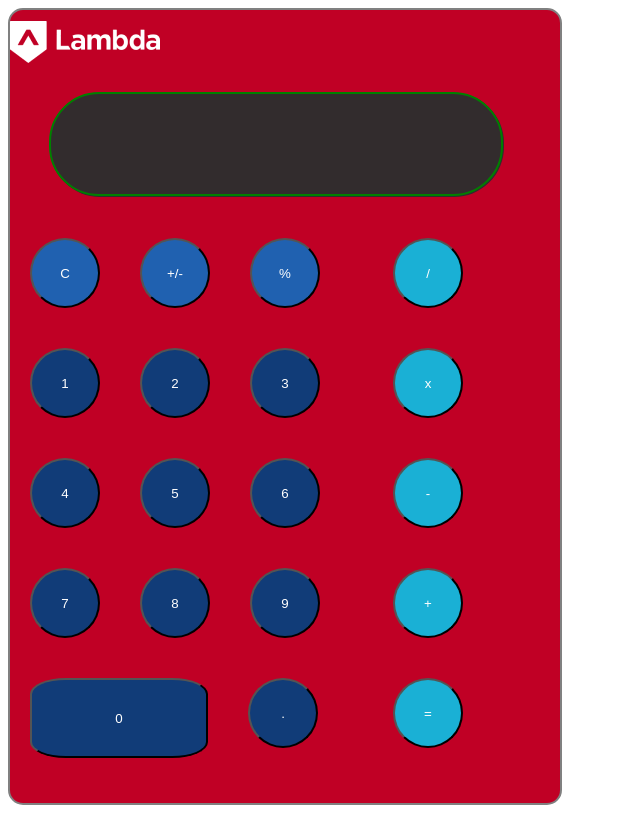
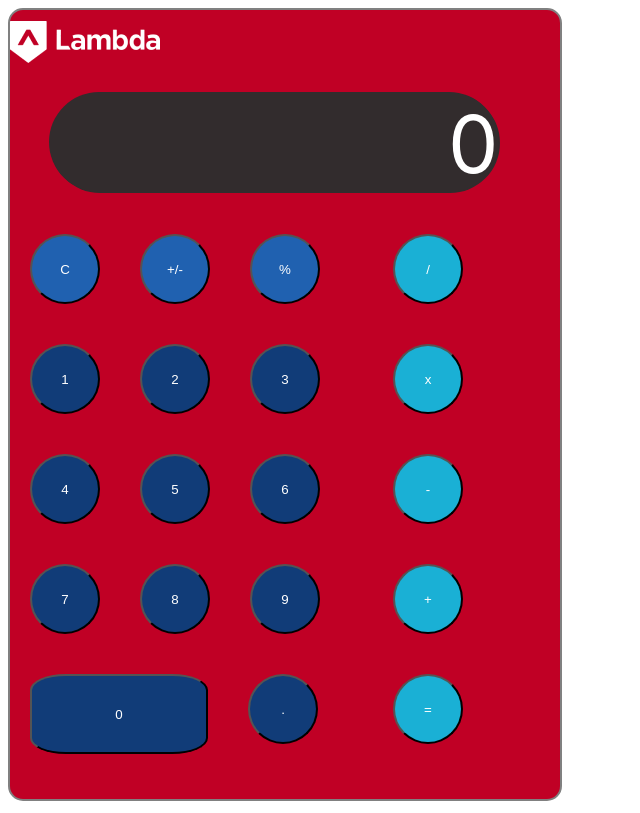
Before and after one commit to bloominstituteoftechnology/lambda-calculator, a React (Create React App) app: page / in a window 1280 px wide. Shown: the whole page, without its empty margins (0-640 px from the left). Built offline with nearby package versions, Linux system fonts and the light colour scheme.

Commit message:
mvp done

```diff
--- a/src/App.css
+++ b/src/App.css
@@ -21,7 +21,6 @@
     align-items: flex-end;
     /* padding-right: 8%; */
     font-size: 5.0rem;
-    border:2px solid green;
     margin-left: 7%;
     margin-bottom: 4%;
   }
--- a/src/App.js
+++ b/src/App.js
@@ -1,4 +1,4 @@
-import React from "react";
+import React, {useState} from "react";
 import Specials from "./components/ButtonComponents/SpecialButtons/Specials";
 import Numbers from "./components/ButtonComponents/NumberButtons/Numbers";
 import Operators from "./components/ButtonComponents/OperatorButtons/Operators";
@@ -16,18 +16,18 @@ function App() {
   // Your functions should accept a parameter of the the item data being displayed to the DOM (ie - should recieve 5 if the user clicks on
   // the "5" button, or the operator if they click one of those buttons) and then call your setter function to update state.
   // Don't forget to pass the functions (and any additional data needed) to the components as props
-
+  const [display, setDisplay] = useState("0")
   return (
     <div className="container">
       <Logo />
       <div className="App">
         {/* STEP 4 - Render your components here and be sure to properly import/export all files */}
-        <Display />
+        <Display display={display}/>
         <div className="SpecialsAndNumbers">
           <Specials/>
-          <Numbers/>
+          <Numbers setDisplay={setDisplay} display={display}/>
         </div>
-        <Operators/>
+        <Operators setDisplay={setDisplay} display={display}/>
       </div>
     </div>
   );
--- a/src/components/ButtonComponents/NumberButtons/NumberButton.js
+++ b/src/components/ButtonComponents/NumberButtons/NumberButton.js
@@ -1,10 +1,14 @@
-import React from "react";
+import React, {useState} from "react";
+
 
 const NumberButton = (props) => {
   console.log(props.number)
+
   return (
 
-    <button className = "numberButton">
+    <button className = "numberButton" onClick = {()=>
+      props.setDisplay(props.display + props.number)
+    }>
       {
       /* Display a button element rendering the data being passed down from the parent container on props */
       props.number
--- a/src/components/ButtonComponents/NumberButtons/Numbers.js
+++ b/src/components/ButtonComponents/NumberButtons/Numbers.js
@@ -8,9 +8,10 @@ import { numbers } from '../../../data'
 */
 //Import your array data to from the provided data file
 
-const Numbers = () => {
+const Numbers = (props) => {
   // STEP 2 - add the imported data to state
   const [numberState] = useState(numbers);
+
   return (
     <div className = "numberButtonContainer">
 
@@ -18,7 +19,7 @@ const Numbers = () => {
        component matching the name on the provided file. Pass
        it any props needed by the child component*/
        numberState.map((number, index) => (
-         <NumberButton key={index} number={number}/>
+         <NumberButton key={index} number={number} setDisplay={props.setDisplay} display={props.display}/>
        ))}
     </div>
   );
--- a/src/components/ButtonComponents/OperatorButtons/OperatorButton.js
+++ b/src/components/ButtonComponents/OperatorButtons/OperatorButton.js
@@ -1,11 +1,13 @@
-import React from "react";
+import React, {useState} from "react";
 
 
 const OperatorButton = (props) => {
   console.log(props.operator)
   return (
     <div className = "operatorButtonDiv">
-    <button class="operatorButton">
+    <button class="operatorButton" onClick = {()=>
+      props.setDisplay(props.display + props.operator.char)
+    }>
      {props.operator.char}
       </button>
       </div>
--- a/src/components/ButtonComponents/OperatorButtons/Operators.js
+++ b/src/components/ButtonComponents/OperatorButtons/Operators.js
@@ -4,7 +4,7 @@ import OperatorButton from "./OperatorButton";
 //import any components needed
 //Import your array data to from the provided data file
 
-const Operators = () => {
+const Operators = (props) => {
   // STEP 2 - add the imported data to state
   const [operatorState] = useState(operators);
   return (
@@ -13,7 +13,7 @@ const Operators = () => {
        component matching the name on the provided file. Pass
        it any props needed by the child component*/
 
-  operatorState.map((operator, index) => <OperatorButton key={index} operator={operator}/>
+  operatorState.map((operator, index) => <OperatorButton key={index} operator={operator} setDisplay={props.setDisplay} display={props.display}/>
   )}
     </div>
   );
--- a/src/components/DisplayComponents/Display.js
+++ b/src/components/DisplayComponents/Display.js
@@ -1,5 +1,5 @@
 import React from "react";
-const Display = () => {
-  return <div className="display">{/* Display any props data here */}</div>;
+const Display = (props) => {
+  return <div className="display">{props.display}</div>;
 };
 export default Display
```
